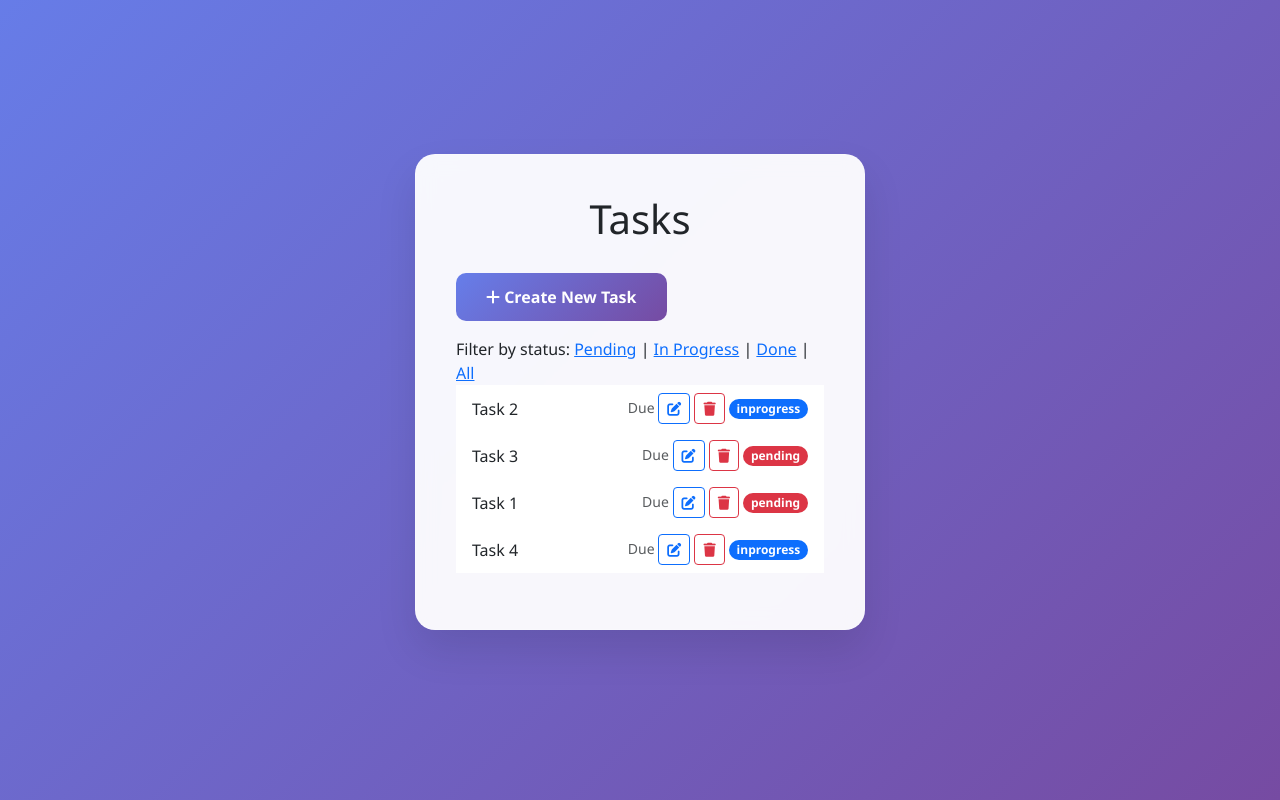
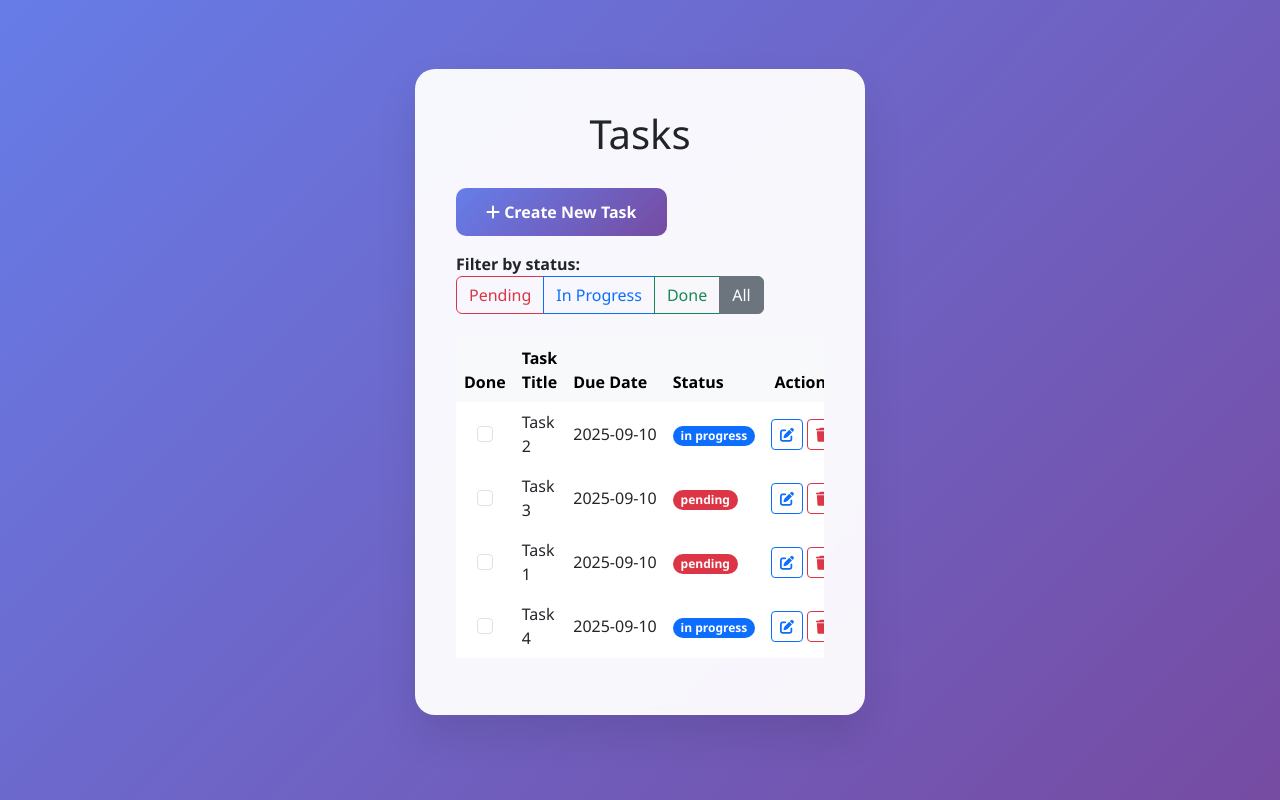
Before and after one commit to imshrey-2005/TaskPro, a Django app: page /tasks/ in a window 1280 px wide. Shown: the part 72-872 px from the top of the page. Run offline with Django 5.2, Linux system fonts and the light colour scheme; a user stored in the database is signed in; data comes from the database, SQL or seed files in the repository; parts of the project's set-up code (start-up, migrations or seed data) failed here and were passed over.

Commit message:
Updated styling of tasklist

```diff
--- a/templates/task_main/tasklist.html
+++ b/templates/task_main/tasklist.html
@@ -3,48 +3,94 @@
 {% block title %}Tasks{% endblock %}
 
 {% block content %}
-
 <div class="auth-card mb-3">
     <h1 class="auth-header">Tasks</h1>
     <div class="d-flex justify-content-between mb-3">
-        <a href='{% url "taskcreate" %}' class="btn btn-primary"><i class="fas fa-plus"></i> Create New Task</a>
+        <a href='{% url "taskcreate" %}' class="btn btn-primary">
+            <i class="fas fa-plus"></i> Create New Task
+        </a>
+
     </div>
 
-    <div>
-        Filter by status:
-        <a href="{% url 'tasklist' %}?status=pending">Pending</a> |
-        <a href="{% url 'tasklist' %}?status=in progress">In Progress</a> |
-        <a href="{% url 'tasklist' %}?status=done">Done</a> |
-        <a href="{% url 'tasklist' %}">All</a>
+    <!-- Filter Section -->
+    <div class="mb-4">
+        <label class="me-2 fw-bold">Filter by status:</label>
+        <div class="btn-group" role="group" aria-label="Filter tasks">
+            <a href="{% url 'tasklist' %}?status=pending"
+               class="btn btn-outline-danger {% if request.GET.status == 'pending' %}active{% endif %}">
+                Pending
+            </a>
+            <a href="{% url 'tasklist' %}?status=in progress"
+               class="btn btn-outline-primary {% if request.GET.status == 'in progress' %}active{% endif %}">
+                In Progress
+            </a>
+            <a href="{% url 'tasklist' %}?status=done"
+               class="btn btn-outline-success {% if request.GET.status == 'done' %}active{% endif %}">
+                Done
+            </a>
+            <a href="{% url 'tasklist' %}"
+               class="btn btn-outline-secondary {% if not request.GET.status %}active{% endif %}">
+                All
+            </a>
+        </div>
     </div>
-{% if tasks %}
-    <div class="d-flex-row justify-content-between flex-wrap">
-        {% for task in tasks %}
 
-        <div class="mb-3">
-            <ul class="list-group list-group-flush">
-                <li class="list-group-item d-flex align-items-center gap-2">
+    {% if tasks %}
+    <div class="table-responsive">
+    <table class="table table-borderless align-middle w-100">
+        <thead class="table-light">
+            <tr>
+                <th scope="col">Done</th>
+                <th scope="col">Task Title</th>
+                <th scope="col">Due Date</th>
+                <th scope="col">Status</th>
+                <th scope="col" class="text-center">Actions</th>
+            </tr>
+        </thead>
+        <tbody>
+            {% for task in tasks %}
+            <tr>
+                <td class="text-center" style="white-space: nowrap;">
+                    <form action="{% url 'tasktoggle' slug=task.slug %}" method="post" class="d-inline">
+                        {% csrf_token %}
+                        <input type="checkbox"
+                               {% if task.status == 'done' %}checked{% endif %}
+                               value="done"
+                               onchange="this.form.submit()"
+                               class="form-check-input">
+                    </form>
+                </td>
+                <td class="text-wrap">
+                    {{ task.title }}
+                </td>
+                <td style="white-space: nowrap;">
+                    {{ task.expiry }}
+                </td>
+                <td style="white-space: nowrap;">
+                    <span class="badge rounded-pill bg-{% if task.status == 'done' %}success{% elif task.status == 'in progress' %}primary{% else %}danger{% endif %}">
+                        {{ task.status }}
+                    </span>
+                </td>
+                <td class="text-center" style="white-space: nowrap;">
+                    <div class="d-flex justify-content-center align-items-center">
+                        <a href="{% url 'taskedit' slug=task.slug %}" class="btn btn-sm btn-outline-primary me-1">
+                            <i class="fas fa-edit"></i>
+                        </a>
+                        <a href="{% url 'taskdelete' slug=task.slug %}" class="btn btn-sm btn-outline-danger">
+                            <i class="fas fa-trash"></i>
+                        </a>
+                    </div>
+                </td>
+            </tr>
 
-                    <div class="d-flex align-items-center flex-grow-1 gap-6 overflow-hidden">
-                        <label for="id_title" class="form-check-label truncate flex-grow-1 mb-0">{{ task.title}}</label>
-                        <div class="d-flex-center gap-2">
-                            <span class="text-muted small flex-shrink-0">Due {{ task.expiry|date:"SHORT_DATE_FORMAT"}}</span>
-                        <a href="{% url 'taskedit' slug=task.slug %}"
-                            class="btn btn-sm btn-outline-primary flex-shrink-0"><i class="fas fa-edit"></i></a>
-                        <a href="{% url 'taskdelete' slug=task.slug %}"
-                            class="btn btn-sm btn-outline-danger flex-shrink-0"><i class="fas fa-trash"></i></a>
-                        <span
-                            class="badge rounded-pill bg-{% if task.status == 'done' %}success{% elif task.status == 'in progress' %}primary{% else %}danger{% endif %} flex-shrink-0">
-                            {% if task.status == 'done' %}done{% elif task.status == 'in progress' %}inprogress{% else %}pending{% endif %}
-                        </span>
-                        </div>
-                    </div>
-                </li>
-            </ul>
             {% endfor %}
-        </div>
-        {% else %}
+        </tbody>
+    </table>
+</div>
+
+    </div>
+    {% else %}
         <h5>No tasks found</h5>
-    </div>
     {% endif %}
-    {% endblock %}
+</div>
+{% endblock %}
```
